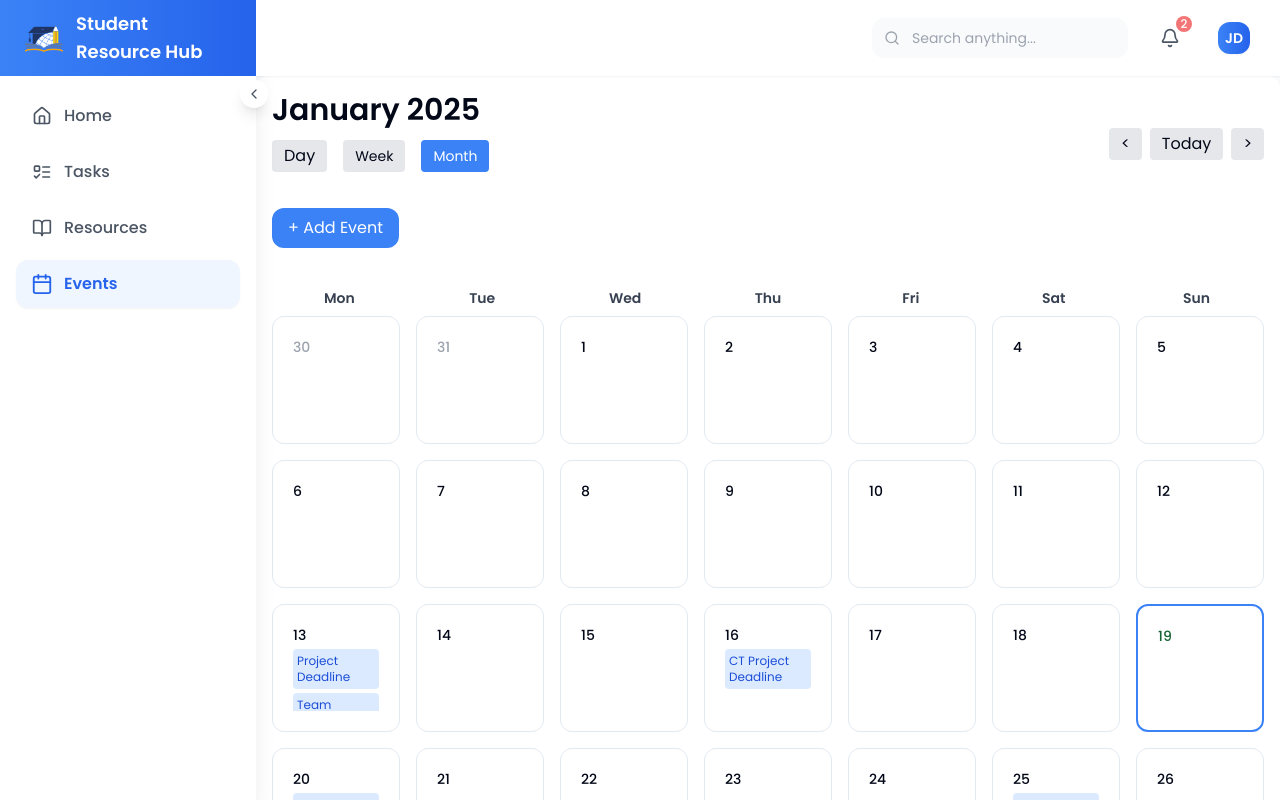
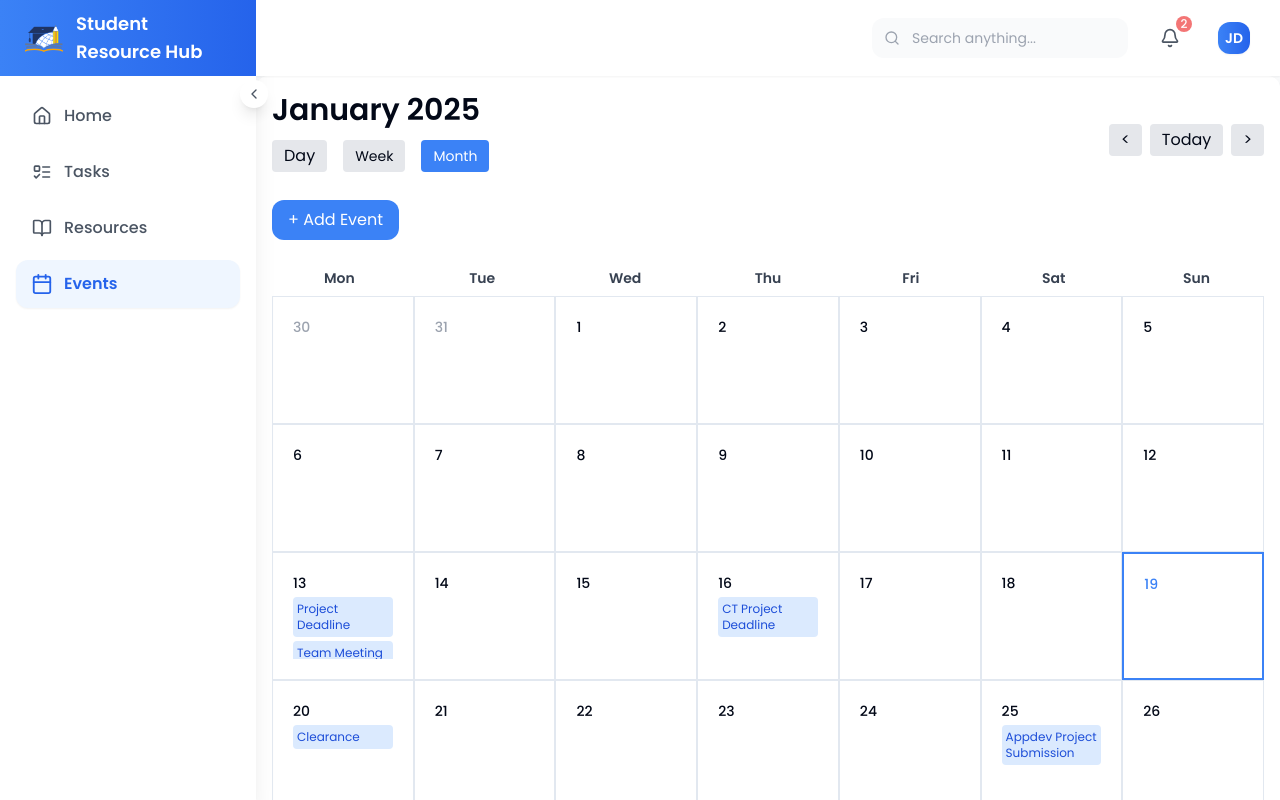
Before and after one commit to szeedneigh/learn-vanguard, a React (Vite) app: page /dashboard/events in a window 1280 px wide. Built offline with nearby package versions, Linux system fonts and the light colour scheme.

Commit message:
adjusted the size of calendar

```diff
--- a/src/app/dashboard/Events.jsx
+++ b/src/app/dashboard/Events.jsx
@@ -54,7 +54,7 @@ const Events = () => {
   const handleShowAddEvent = () => {
     setNewEvent((prevEvent) => ({
       ...prevEvent,
-      date: view === "day" ? currentDate.format("YYYY-MM-DD") : "", // Pre-fill date if in "day" view
+      date: view === "day" ? currentDate.format("YYYY-MM-DD") : "",
     }));
     setShowAddEvent(true);
   };
@@ -97,7 +97,6 @@ const Events = () => {
     let dateIterator =
       view === "month" ? startOfMonth.startOf("isoWeek") : startOfWeek;
 
-    // Ensure we dynamically calculate the condition inside the loop
     const isWithinRange = (date) =>
       view === "month"
         ? date.isBefore(endOfMonth.endOf("isoWeek").add(1, "day"))
@@ -108,7 +107,6 @@ const Events = () => {
       dateIterator = dateIterator.add(1, "day");
     }
 
-    // Trim the array to exactly 7 days for the week view
     if (view === "week") {
       days.splice(7);
     }
@@ -116,13 +114,13 @@ const Events = () => {
     return days.map((date, idx) => (
       <div
         key={idx}
-        className={`border p-5 rounded-lg h-32 flex flex-col relative cursor-pointer ${
+        className={`border p-5 h-32 flex flex-col relative cursor-pointer ${
           date.isSame(currentDate, "month") || view === "week"
             ? ""
             : "text-gray-400"
         } ${
           date.isSame(today, "day")
-            ? "border-blue-500 border-2 text-green-800 font-bold"
+            ? "border-blue-500 border-2 text-blue-500 font-bold"
             : ""
         }`}
         onClick={() => handleDayClick(date)}
@@ -131,7 +129,7 @@ const Events = () => {
         <div className="flex-1 overflow-hidden">
           {events
             .filter((event) => dayjs(event.date).isSame(date, "day"))
-            .slice(0, 2) // Show only the first 2 events
+            .slice(0, 2)
             .map((event, eventIdx) => (
               <div
                 key={eventIdx}
@@ -297,7 +295,7 @@ const Events = () => {
           <h2 className="text-3xl font-semibold mb-3">
             {currentDate.format("MMMM YYYY")}
           </h2>
-          <nav className="flex space-x-4 mb-6">
+          <nav className="flex space-x-4 mb-4">
             <button
               onClick={() => setView("day")}
               className={`px-3 py-1 text-m rounded ${
@@ -340,8 +338,8 @@ const Events = () => {
       {/* Add Event Button */}
       <div className="mb-4">
       <button
-        onClick={handleShowAddEvent} // Updated logic
-        className="px-4 py-2 bg-blue-500 text-white rounded-lg mb-6 hover:bg-blue-700"
+        onClick={handleShowAddEvent}
+        className="px-4 py-2 bg-blue-500 text-white rounded-lg mb-3 hover:bg-blue-700"
       >
         + Add Event
       </button>
@@ -360,7 +358,7 @@ const Events = () => {
                 </div>
               ))}
             </div>
-            <div className="grid grid-cols-7 gap-4 mt-2">{renderDays()}</div>
+            <div className="grid grid-cols-7 mt-2">{renderDays()}</div>
           </>
         )
         : null}
```
